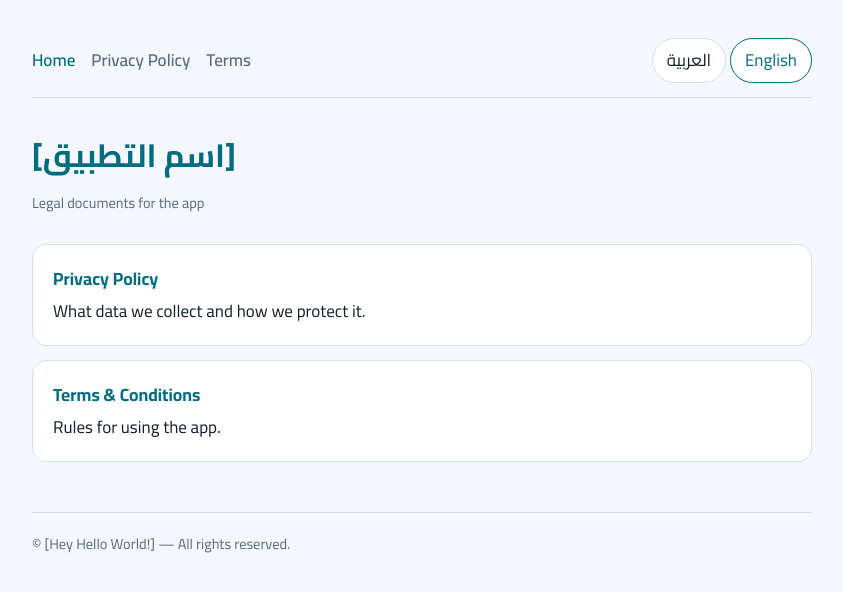
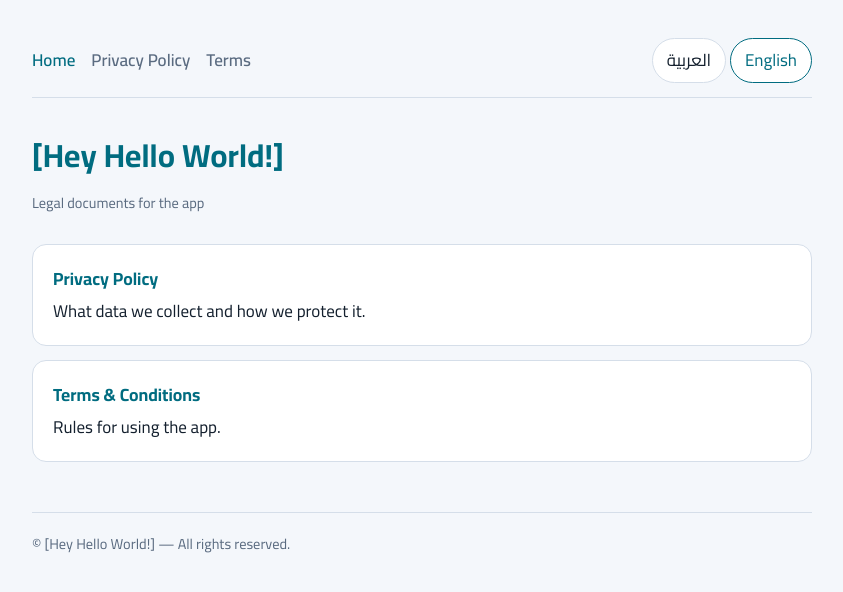
Before and after one commit to heyhelloworld2027-sudo/my-app-legal, a plain HTML site: page index.html in a window 1280 px wide. Shown: the whole page, without its empty margins (218-1061 px from the left). Drawn offline with Linux system fonts and the light colour scheme.

Commit message:
Update index.html

```diff
--- a/index.html
+++ b/index.html
@@ -14,7 +14,7 @@
 <nav><a href="index.html" class="on"><span data-l="ar">الرئيسية</span><span data-l="en">Home</span></a><a href="privacy.html" class=""><span data-l="ar">سياسة الخصوصية</span><span data-l="en">Privacy Policy</span></a><a href="terms.html" class=""><span data-l="ar">الشروط والأحكام</span><span data-l="en">Terms</span></a></nav>
 <div class="lang"><button data-set="ar">العربية</button> <button data-set="en">English</button></div>
 </header>
-<h1>[اسم التطبيق]</h1>
+<h1>[Hey Hello World!]</h1>
 <p class="date"><span data-l="ar">المستندات القانونية للتطبيق</span><span data-l="en">Legal documents for the app</span></p>
 <div class="cards">
 <a href="privacy.html"><b><span data-l="ar">سياسة الخصوصية</span><span data-l="en">Privacy Policy</span></b><span data-l="ar">ما نجمعه من بيانات وكيف نحميها.</span><span data-l="en">What data we collect and how we protect it.</span></a>
```
